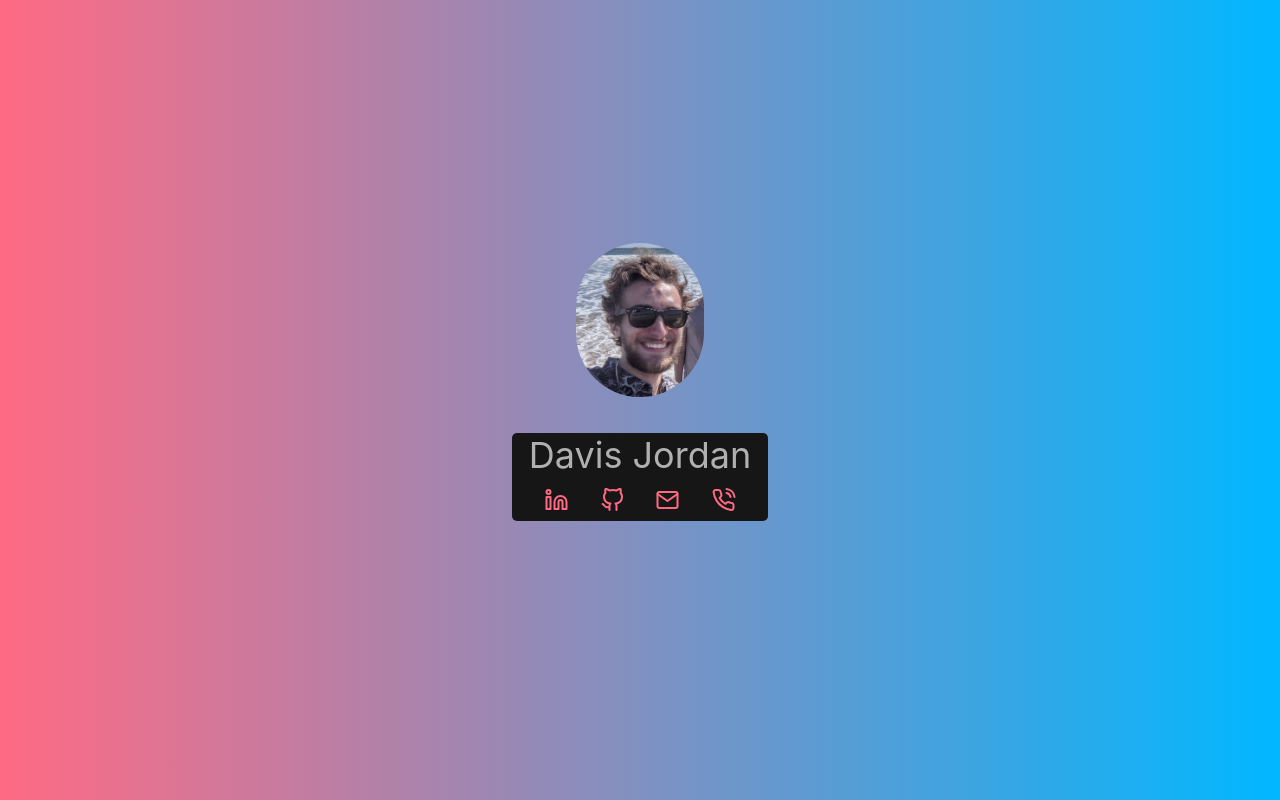
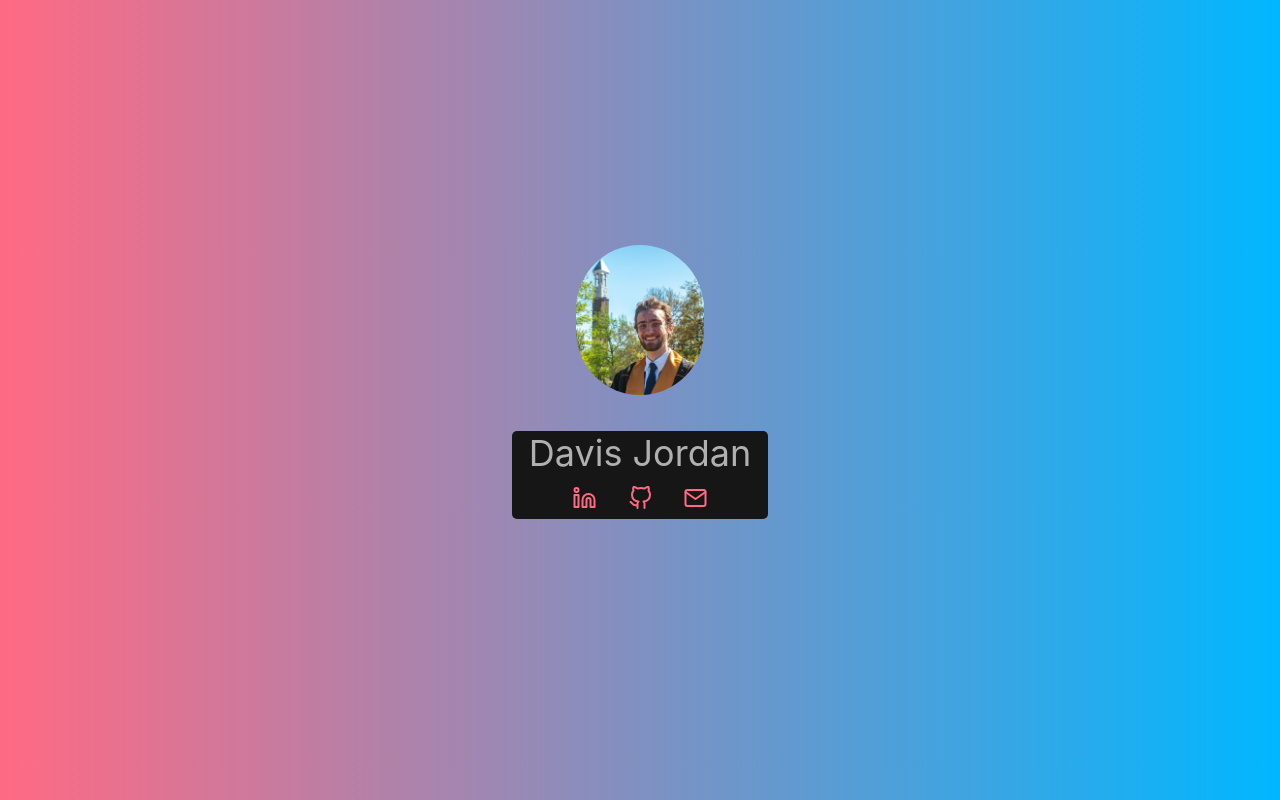
Before and after one commit to dav-jordan/dav-jordan.github.io, a React (Create React App) app: page / in a window 1280 px wide. Built offline with nearby package versions, Linux system fonts and the light colour scheme.

Commit message:
update email link and header image

```diff
--- a/src/App.js
+++ b/src/App.js
@@ -21,13 +21,8 @@ function App() {
           </a>
           &nbsp;
           &nbsp;
-          <a href="mailto:davisridleyjordan@gmail.com">
+          <a href="mailto:davis@djordan.dev">
             <Icon.Mail className="HeaderIcon" />
-          </a>
-          &nbsp;
-          &nbsp;
-          <a href="tel:630-447-9532">
-            <Icon.PhoneCall className="HeaderIcon" />
           </a>
         </p>
       </header>
```
Also changed, not shown: src/images/headshot.png.
